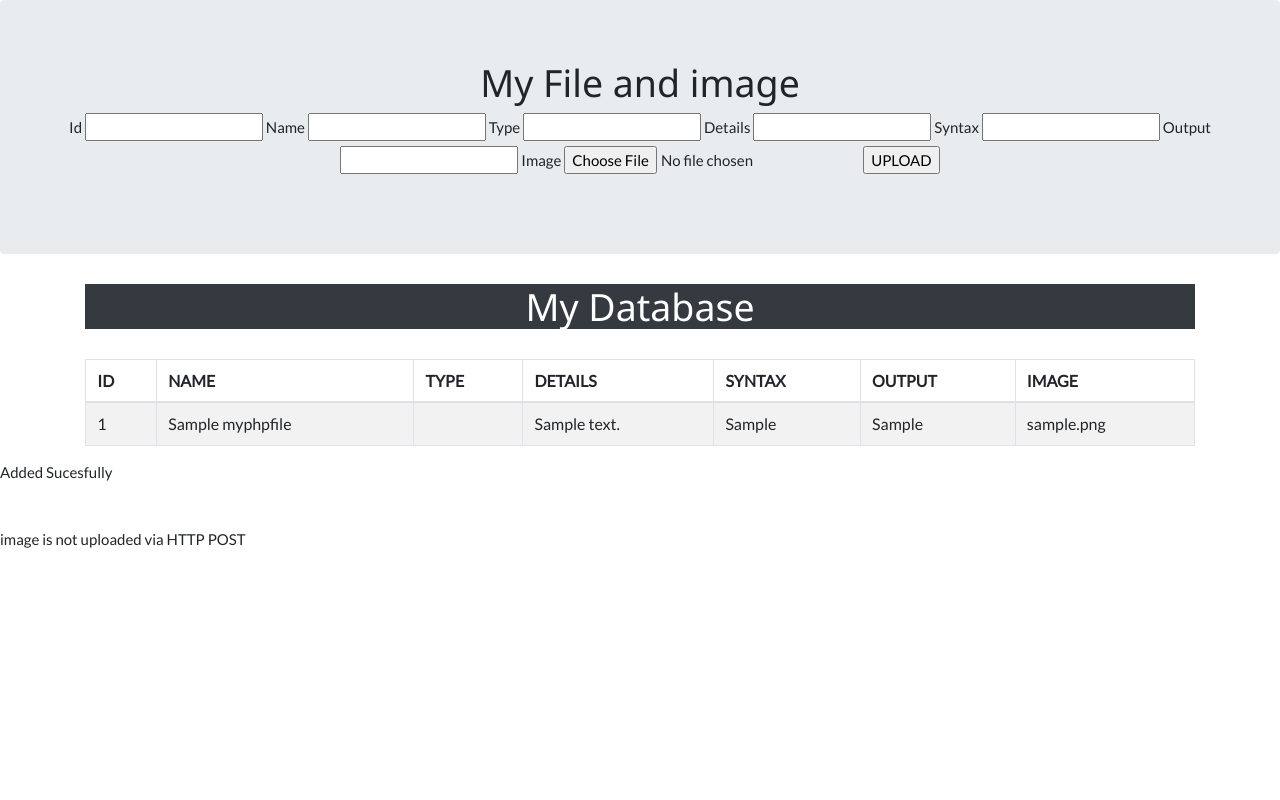
After one commit to mamunsad/Php, a PHP site: page /myadmin/admin.php in a window 1280 px wide. The commit adds this page. Run offline with PHP 8.4, Linux system fonts and the light colour scheme; tables that the repository leaves empty or names only in its code hold one stand-in row (values such as "Sample post").

Commit message:
admin added

```diff
--- a/converters/index.php
+++ b/converters/index.php
@@ -6,6 +6,11 @@
 </head>
 
 <body>
+    <?php require_once('include/navigation.php')?>
+
+
+<section>
+
     <?php require_once('include/header.php')?>
 
 
--- /dev/null
+++ b/converters/myadmin/admin.php
@@ -0,0 +1,55 @@
+<!DOCTYPE HTML PUBLIC “-//W3C//DTD HTML 4.01 Transitional//EN” “http://www.w3.org/TR/html4/loose.dtd 1”>
+<html>
+<head>
+<title>W3.CSS Template</title>
+
+
+<meta charset="UTF-8">
+ <meta http-equiv=“Content-Type” content=“text/html; charset=iso-8859-1”>
+
+<meta name="viewport" content="width=device-width, initial-scale=1">
+<link rel="stylesheet" href="https://www.w3schools.com/w3css/4/w3.css">
+<link rel="stylesheet" href="https://fonts.googleapis.com/css?family=Lato">
+<link rel="stylesheet" href="https://cdnjs.cloudflare.com/ajax/libs/font-awesome/4.7.0/css/font-awesome.min.css">
+<link rel="stylesheet" href="https://maxcdn.bootstrapcdn.com/bootstrap/4.3.1/css/bootstrap.min.css">
+<script src="https://ajax.googleapis.com/ajax/libs/jquery/3.4.1/jquery.min.js"></script>
+<script src="https://cdnjs.cloudflare.com/ajax/libs/popper.js/1.14.7/umd/popper.min.js"></script>
+<script src="https://maxcdn.bootstrapcdn.com/bootstrap/4.3.1/js/bootstrap.min.js"></script>
+<style>
+
+    body {
+        font-family: "Lato", sans-serif
+    }
+
+</style>
+    </head>
+
+<body>
+
+
+<?php require_once('inputlv.php') ?>
+
+
+<?php require_once('showlv.php') ?>
+
+
+
+<?php require_once('myphpfntb.php') ?>
+
+
+
+
+
+
+
+
+
+
+
+
+
+
+
+</body>
+
+</html>
--- /dev/null
+++ b/converters/myadmin/inputlv.php
@@ -0,0 +1,31 @@
+<!--For Input Lavel--->
+    <div class="jumbotron text-center">
+        <h1>My File and image</h1>
+        <form action=" " method="post" enctype="multipart/form-data">
+
+            <label for="">Id</label>
+            <input type="text" name="id" id="id">
+
+            <label for="">Name</label>
+            <input type="text" name="name" id="name">
+
+            <label for="">Type</label>
+            <input type="text" name="type" id="type">
+
+            <label for="">Details</label>
+            <input type="text" name="details" id="details">
+
+            <label for="">Syntax</label>
+            <input type="text" name="syntax" id="syntax">
+
+            <label for="">Output</label>
+            <input type="text" name="output" id="output">
+
+            <label for="file">Image</label>
+            <input type="file" name="image" id="image">
+
+            <input type="submit" value="UPLOAD">
+        </form>
+    </div>
+
+    <!--For Input Lavel End--->
--- /dev/null
+++ b/converters/myadmin/myphpfntb.php
@@ -0,0 +1,62 @@
+<!--Save to Database Data-->
+    <?php
+
+    $server ="localhost";
+    $user ="root";
+    $pass ="";
+    $dbname ="info";
+
+    //Creating Connection for mysqli
+     $conn = new mysqli($server, $user, $pass, $dbname);
+
+    if($conn->connect_error){
+        die ("Connection failed:".$conn->connect_error);
+    }
+
+    //Checking connetion
+    $id='';
+    $name='';
+    $type='';
+    $details='';
+    $syntax='';
+    $output='';
+    $image='';
+ if (isset($_POST ["id"]) or isset($_POST ["name"]) or isset($_POST ["type"])or isset($_POST ["details"])or isset($_POST ["syntax"])or isset($_POST ["output"])or isset($_POST ["image"])) {
+
+$id = mysqli_real_escape_string ($conn, $_POST['id']);
+
+$name = mysqli_real_escape_string ($conn, $_POST['name']);
+
+$type = mysqli_real_escape_string ($conn, $_POST['type']);
+
+$details = mysqli_real_escape_string ($conn, $_POST['details']);
+
+$syntax = mysqli_real_escape_string ($conn, $_POST['syntax']);
+
+$output = mysqli_real_escape_string ($conn, $_POST['output']);
+
+$image = mysqli_real_escape_string ($conn, $_POST['image']);
+
+}
+
+
+$sql = "INSERT INTO myphpfile (id, name, type, details, syntax, output, image) VALUES('$id','$name','$type','$details','$syntax','$output','$image')";
+
+if($conn -> query($sql)=== TRUE){
+        echo "Added Sucesfully<br><br><br>";}
+    else{
+        echo "Your Entry Errore<br><br><br>";
+    }
+
+$image = "image";
+if(is_uploaded_file($image)) {
+  echo ("$image is uploaded via HTTP POST<br><br><br>");
+} else {
+  echo ("$image is not uploaded via HTTP POST<br><br><br>");
+}
+
+    $conn -> close();
+    ?>
+
+
+    <!--Save to Database Data End-->
--- /dev/null
+++ b/converters/myadmin/showlv.php
@@ -0,0 +1,41 @@
+ <!--For Show Lavel From Database--->
+
+ <div class="container">
+     <h1 class="text-center text-white bg-dark">
+         My Database
+     </h1><br>
+     <div class="table-responsive table-hover">
+         <table class="table table-bordered table-striped">
+             <thead>
+                 <th> ID </th>
+                 <th> NAME </th>
+                 <th> TYPE </th>
+                 <th> DETAILS </th>
+                 <th> SYNTAX </th>
+                 <th> OUTPUT </th>
+                 <th> IMAGE</th>
+             </thead>
+
+
+ <!--For Show Lavel From Database End--->
+
+ <?php
+
+$conn = mysqli_connect("localhost", "root", "" , "info");
+$sql = "SELECT id, name, type, details, syntax, output, image FROM myphpfile";
+
+
+
+$result =$conn-> query ($sql);
+ 	if($result -> num_rows >0){while($row =$result->fetch_assoc()){
+                 echo "<tr>
+                 <td>".$row["id"]."</td><td>".$row["name"]."</td><td>".$row["type"]."</td><td>".$row["details"]."</td><td>".$row["syntax"]."</td><td>".$row["output"]."</td><td>".$row["image"]."</td></tr>";}
+echo "</table>"; } else { echo "0 result";}
+$conn->close();
+
+?>
+
+
+</table>
+     </div>
+ </div>
```
Also changed, not shown: converters/include/header.php (+5 -2 lines), converters/include/navigation.php (added, +26 -0 lines).
